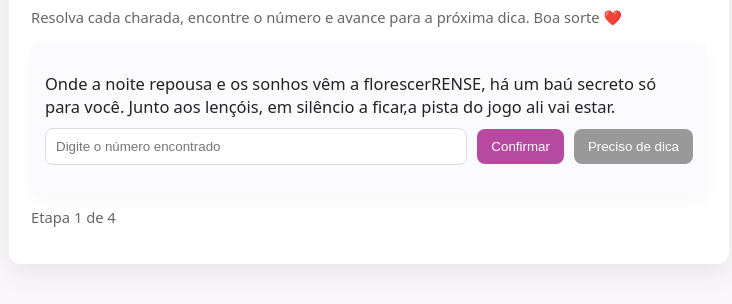
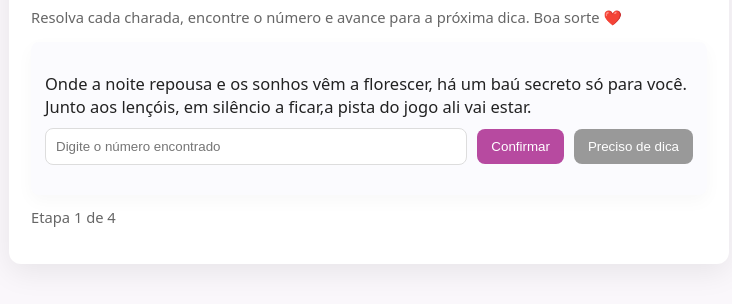
Before and after one commit to RenatoBatista-Projects/charadas, a plain HTML site: page index.html in a window 1280 px wide. Shown: the part 302-606 px from the top of the page, without its empty margins (271-1003 px from the left). Drawn offline with Linux system fonts and the light colour scheme.

Commit message:
Update index.html

```diff
--- a/index.html
+++ b/index.html
@@ -49,7 +49,7 @@
 
     const etapas = [
       { tipo:"codigo", code:"29",
-        riddle:"Onde a noite repousa e os sonhos vêm a florescerRENSE, há um baú secreto só para você. Junto aos lençóis, em silêncio a ficar,a pista do jogo ali vai estar.",
+        riddle:"Onde a noite repousa e os sonhos vêm a florescer, há um baú secreto só para você. Junto aos lençóis, em silêncio a ficar,a pista do jogo ali vai estar.",
         hint:"Quarto."
       },
       { tipo:"codigo", code:"04",
```
